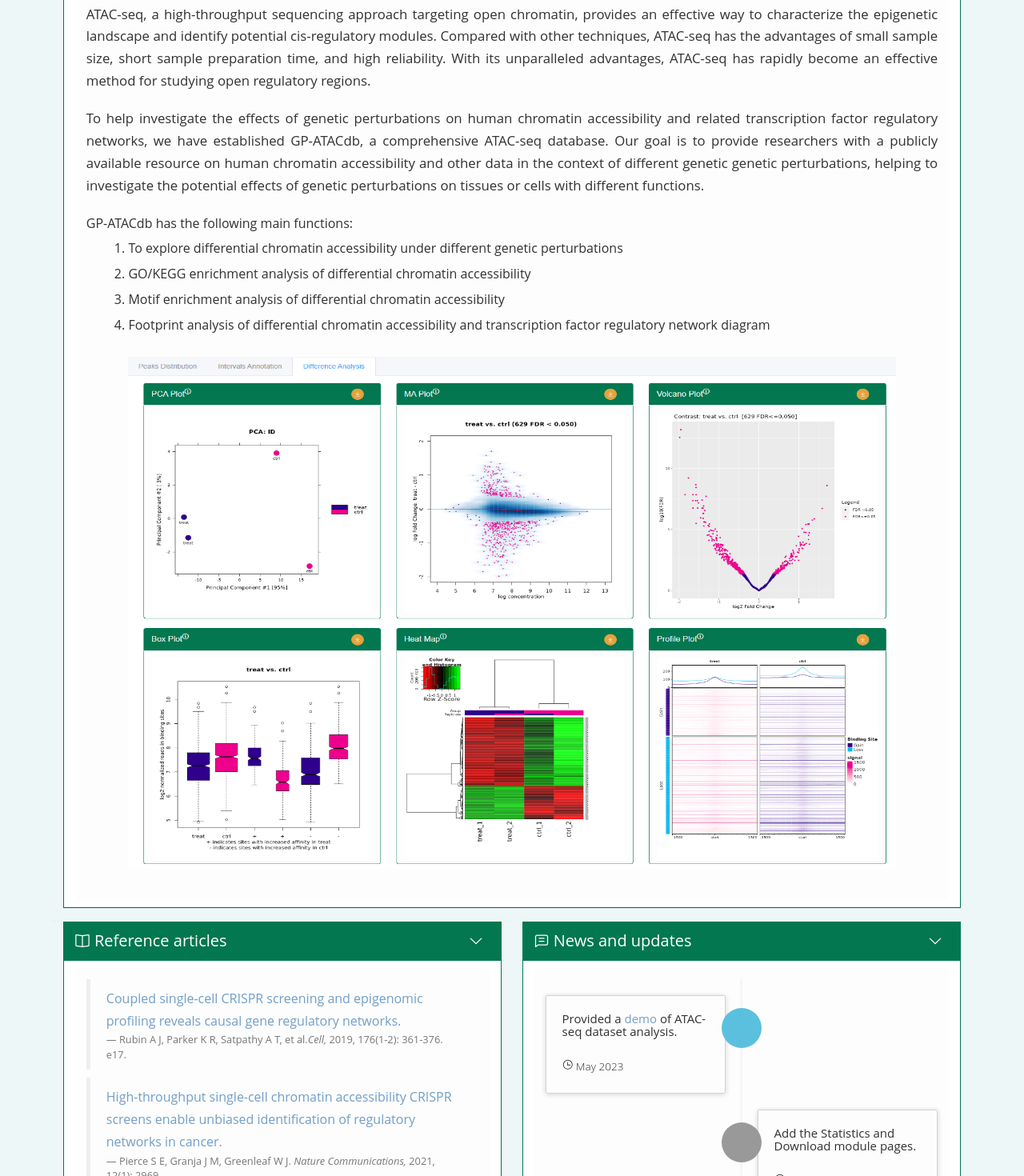
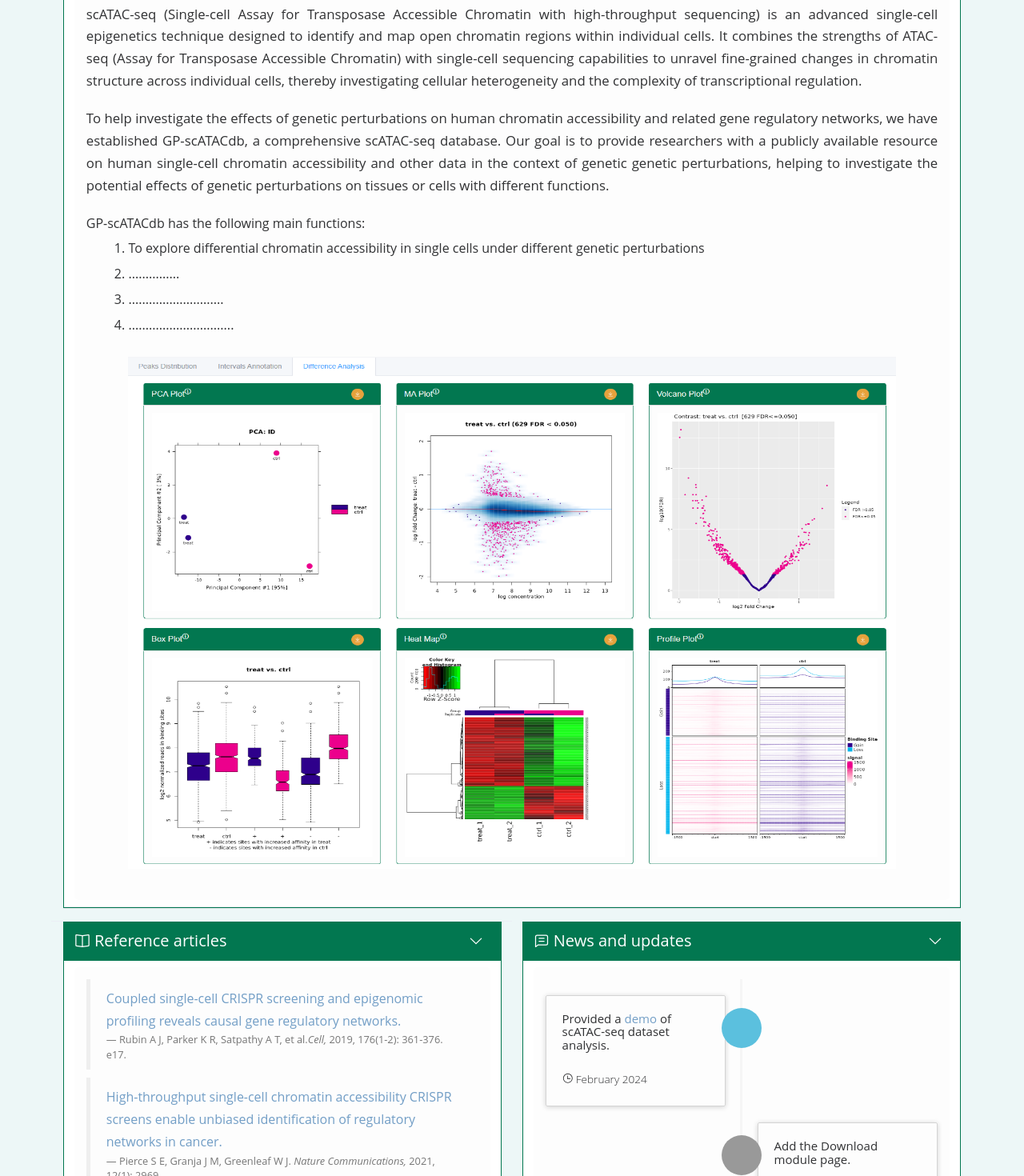
Before and after one commit to OptimisticKiddle/GRN-frontend, a Vue app: page /statistics#/home in a window 1280 px wide. Shown: the part 360-1830 px from the top of the page at 80% size. Built offline with nearby package versions, Linux system fonts and the light colour scheme; a web font is replaced by a local one.

Commit message:
修改首页部分文字，数据库名更改

```diff
--- a/src/views/about.vue
+++ b/src/views/about.vue
@@ -13,7 +13,7 @@
           </template>
           <el-card class="box-card">
             <el-descriptions
-              title="Feel free to contac us if you have any questions or suggestions about GP-ATACdb database.">
+              title="Feel free to contac us if you have any questions or suggestions about GP-scATACdb database.">
             </el-descriptions>
             <ul class="email">
               <li>
--- a/src/views/detail/Treat.vue
+++ b/src/views/detail/Treat.vue
@@ -242,9 +242,6 @@
 
 <script>
 import request from "@/utils/request";
-
-
-
 export default {
   name: "Treat",
   props: {
--- a/src/views/home.vue
+++ b/src/views/home.vue
@@ -10,7 +10,7 @@
 						<div class="gtco-container" style="display: flex;">
 
 							<div class="animate-box welcome-text" style="margin-top: 3rem;">
-								<h2 style='padding-left:50px; font-weight:bold;'>Welcome to GP-ATACdb</h2>
+								<h2 style='padding-left:50px; font-weight:bold;'>Welcome to GP-scATACdb</h2>
 								<h4 style='padding-left:50px'>A database exploring the effects of genetic inheritance </h4>
 								<h4 style='padding-left:50px'>perturbations on human chromatin accessibility</h4>
 							</div>
@@ -40,64 +40,27 @@
 							<div class="panel-body overview-introduction">
 								<!-- 第一个面板 body 文字 -->
 								<p style="margin-top: 0px;">
-									ATAC-seq, a high-throughput sequencing approach targeting open chromatin, provides an
-									effective way to characterize the epigenetic landscape and identify potential
-									cis-regulatory modules. Compared with other techniques, ATAC-seq has the advantages of
-									small sample size, short sample preparation time, and high reliability. With its
-									unparalleled advantages, ATAC-seq has rapidly become an effective method for studying
-									open regulatory regions.
+									scATAC-seq (Single-cell Assay for Transposase Accessible Chromatin with high-throughput sequencing) is an advanced single-cell epigenetics technique designed to identify and map open chromatin regions within individual cells. It combines the strengths of ATAC-seq (Assay for Transposase Accessible Chromatin) with single-cell sequencing capabilities to unravel fine-grained changes in chromatin structure across individual cells, thereby investigating cellular heterogeneity and the complexity of transcriptional regulation.
 								</p>
 								<p>
 									To help investigate the effects of genetic perturbations on human chromatin
-									accessibility and related transcription factor regulatory networks, we have established
-									GP-ATACdb, a comprehensive ATAC-seq database. Our goal is to provide researchers with a
-									publicly available resource on human chromatin accessibility and other data in the
-									context of different genetic genetic perturbations, helping to investigate the potential
+									accessibility and related gene regulatory networks, we have established
+									GP-scATACdb, a comprehensive scATAC-seq database. Our goal is to provide researchers with a
+									publicly available resource on human single-cell chromatin accessibility and other data in the
+									context of genetic genetic perturbations, helping to investigate the potential
 									effects of genetic perturbations on tissues or cells with different functions.
 								</p>
-								GP-ATACdb has the following main functions:
+								GP-scATACdb has the following main functions:
 
 								<ol>
-									<li>To explore differential chromatin accessibility under different genetic
-										perturbations
+									<li>To explore differential chromatin accessibility  in single cells under different genetic perturbations
 									</li>
-									<li>GO/KEGG enrichment analysis of differential chromatin accessibility</li>
-									<li>Motif enrichment analysis of differential chromatin accessibility</li>
-									<li>Footprint analysis of differential chromatin accessibility and transcription factor
-										regulatory network diagram</li>
+									<li>...............</li>
+									<li>............................</li>
+									<li>...............................</li>
 								</ol>
 
-								<!-- HiChIPdb has the following main features:
 
-									<ol>
-										<li>Hierarchical categorization of whole genome HiChIP interactions across different
-											organs, tissues, and cell types.</li>
-										<li>Unified pipeline using GRCh37(hg19) as reference genome to obtain comprehensive
-											resolution (<a target='_blank'
-												href="browse.php?method=fithichip_1k&chip=H3K27ac">1kb</a>, <a
-												target='_blank' href="browse.php?method=fithichip_5k&chip=H3K27ac">5kb</a>,
-											<a target='_blank' href="browse.php?method=fithichip_10k&chip=H3K27ac">10kb</a>
-											,<a target='_blank' href="browse.php?method=fithichip_50k&chip=H3K27ac">50kb</a>
-											and <a target='_blank' href="browse.php?method=hichipper&chip=H3K27ac">variable
-												length</a><sup><span data-html="true" data-toggle="tooltip"
-													data-placement="right"
-													title="<div align='left' style='font-size:110%'>The resolutions of 1kb, 5kb, 10kb, and 50kb are obtained by FitHiChIP, and the variable length resolution is obtained by hichipper.</div>"><i
-														class="ti-info-alt" style="font-size: 80%"></i></span></sup>) of
-											HiChIP
-											interactions with regulatory genes, potential GWAS SNP annotations.
-										</li>
-										<li><a target='_blank' href="detail.php?ID='20056696'&method='fithichip_5k'">
-												Extensive
-												annotation and IGV visualization</a> of regulatory genes and GWAS catalog
-											SNPs
-											for each HiChIP interaction.
-										</li>
-
-										<li><a target='_blank' href="search.php?demo"> Specific gene/region/SNP
-												searching</a>.
-										</li>
-									</ol>
-								 -->
 								<!-- 第一个面板 body 轮播图 -->
 
 								<div style="width: 75vw; margin: 3vh auto;">
@@ -180,13 +143,13 @@
 												<div class="timeline-heading">
 													<h4 style="font-size: 15px;" class="timeline-title">Provided a
 														<router-link to="/tutorial">demo</router-link>
-														of ATAC-seq dataset
+														of scATAC-seq dataset
 														analysis.</h4>
 													<small class="text-light"><el-icon>
 															<Clock />
 														</el-icon>
-														May
-														2023</small>
+														February
+														2024</small>
 												</div>
 											</div>
 										</li>
@@ -196,12 +159,12 @@
 											</div>
 											<div class="timeline-panel">
 												<div class="timeline-heading">
-													<h4 style="font-size: 15px;" class="timeline-title">Add the Statistics and Download module pages.
+													<h4 style="font-size: 15px;" class="timeline-title">Add the Download module page.
 													</h4>
 													<small class="text-light"><el-icon>
 															<Clock />
 														</el-icon>
-														April
+														December
 														2023</small>
 												</div>
 											</div>
@@ -218,7 +181,7 @@
 													<small class="text-light"><el-icon>
 															<Clock />
 														</el-icon>
-														April
+														October
 														2023</small>
 												</div>
 											</div>
--- a/src/views/tutorial.vue
+++ b/src/views/tutorial.vue
@@ -15,7 +15,7 @@
                     <div class="panel-body">
                         <!-- 第一个面板 body 文字 -->
                         <p >
-                            In this tutorial, using ATAC-seq data with SMARCA4 gene knockdown in the BT869 cell line as an example, we show some downstream analysis of ATAC-seq data obtained from the GP-ATACdb pipeline. These include peaks annotation, differential peaks analysis, differential footprint analysis, etc.
+                            In this tutorial, using ATAC-seq data with SMARCA4 gene knockdown in the BT869 cell line as an example, we show some downstream analysis of ATAC-seq data obtained from the GP-scATACdb pipeline. These include peaks annotation, differential peaks analysis, differential footprint analysis, etc.
                         </p>
                         <p >
                             The demo used in this tutorial can be downloaded from the <a href="http://43.143.155.140/atac_db/tutorial_demo.ipynb">IPython</a> notebook.
--- a/vue.config.js
+++ b/vue.config.js
@@ -14,5 +14,13 @@
             }
         }
     },
-    publicPath: './'
+    publicPath: './',
+    chainWebpack: config => {
+        config
+          .plugin('html')
+          .tap(args => {
+            args[0].title= 'GP-scATACdb'
+            return args
+          })
+      }
 }
```
